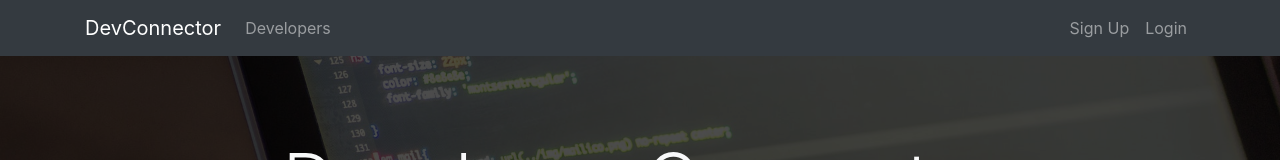
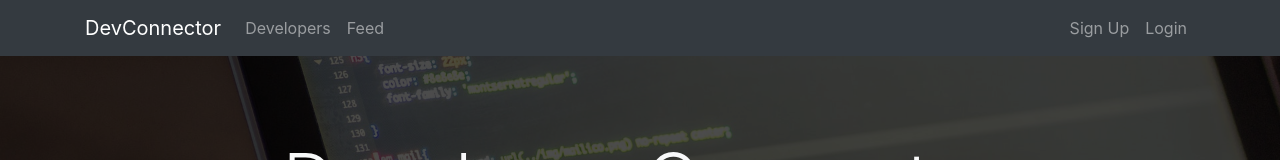
Before and after one commit to AbdelazizMalfy/DevelopersConnector, a React (Create React App) app in the folder client/: page / in a window 1280 px wide. Shown: the top 160 px of the page. Built offline with nearby package versions, Linux system fonts and the light colour scheme.

Commit message:
Ready for deployment

```diff
--- a/client/src/components/layout/Navbar.js
+++ b/client/src/components/layout/Navbar.js
@@ -49,6 +49,9 @@
                     <li className="nav-item">
                         <Link className="nav-link" to="/profiles"> Developers</Link>
                     </li>
+                    <li className="nav-item">
+                        <Link className="nav-link" to="/feed"> Feed</Link>
+                    </li>
                 </ul>
                 { isAuthenticated ? authLinks : guestLinks }
             </div>
```
